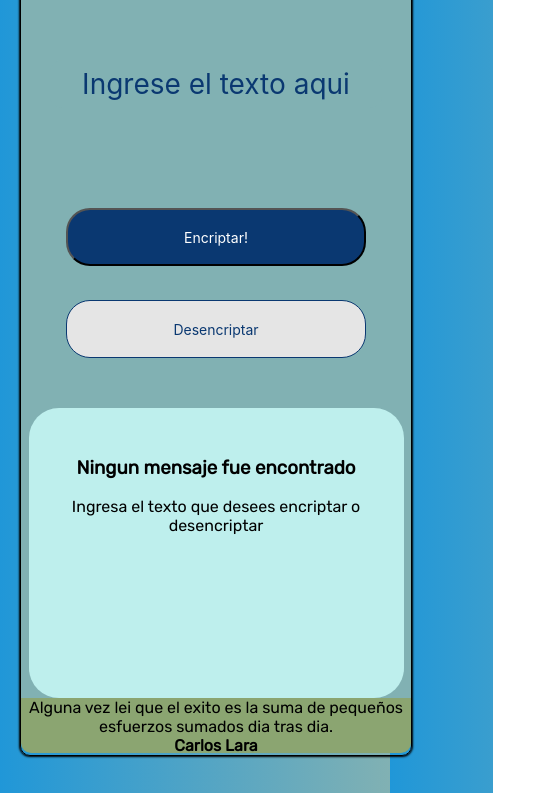
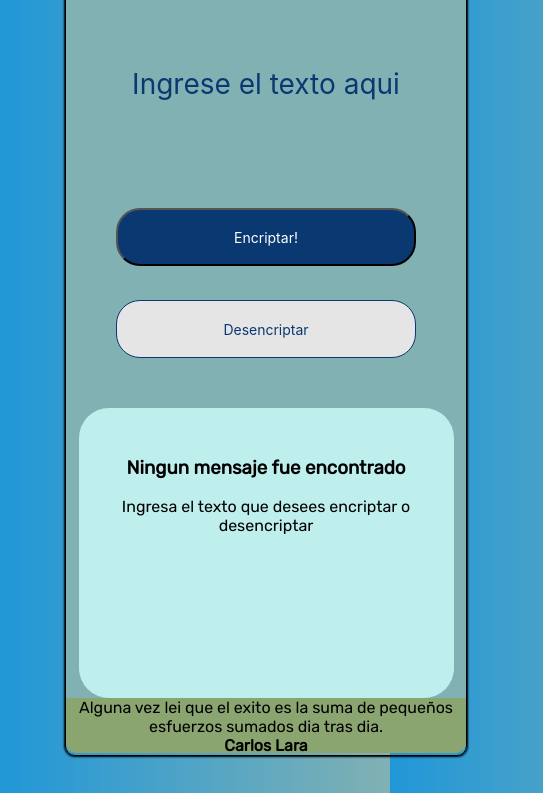
Before and after one commit to Javierlm24/Encriptador-de-Texto, a plain HTML site: page index.html in a window 390 px wide. Shown: the part 91-884 px from the top of the page, 543 px wide, since content can reach past the window. Drawn offline with Linux system fonts and the light colour scheme.

Commit message:
ajustes responsives v3

```diff
--- a/styles.css
+++ b/styles.css
@@ -182,19 +182,20 @@ footer h4{
 
 @media screen and (max-width: 620px) {
     body {
+        width: 100%;
         background-position: center center;
         background-attachment: fixed;
     }
 
     .container {
-        width: 100%;
+        width: 400px;
         height: 100%;
-        margin: 0px 0px 0px 0px;
+        margin: 0px 0px 0px 45px;
     }
 
     .Encrypter{
         height: 825px;
-        width: 100%;
+        width: 400px;
     }
 
     .container_main {
@@ -211,7 +212,7 @@ footer h4{
 
     .inputText #text {
         margin: 50px 0 80px;
-        width: 60%;
+        width: 400px;
         align-items: center;
         text-align: center;
     }
@@ -228,7 +229,7 @@ footer h4{
 
     section div button:nth-child(1),
     section div button:nth-child(2) {
-        width: 303px;
+        width: 300px;
         max-width: 300px;
         margin-bottom: 10px;
         height: 67px;
```
